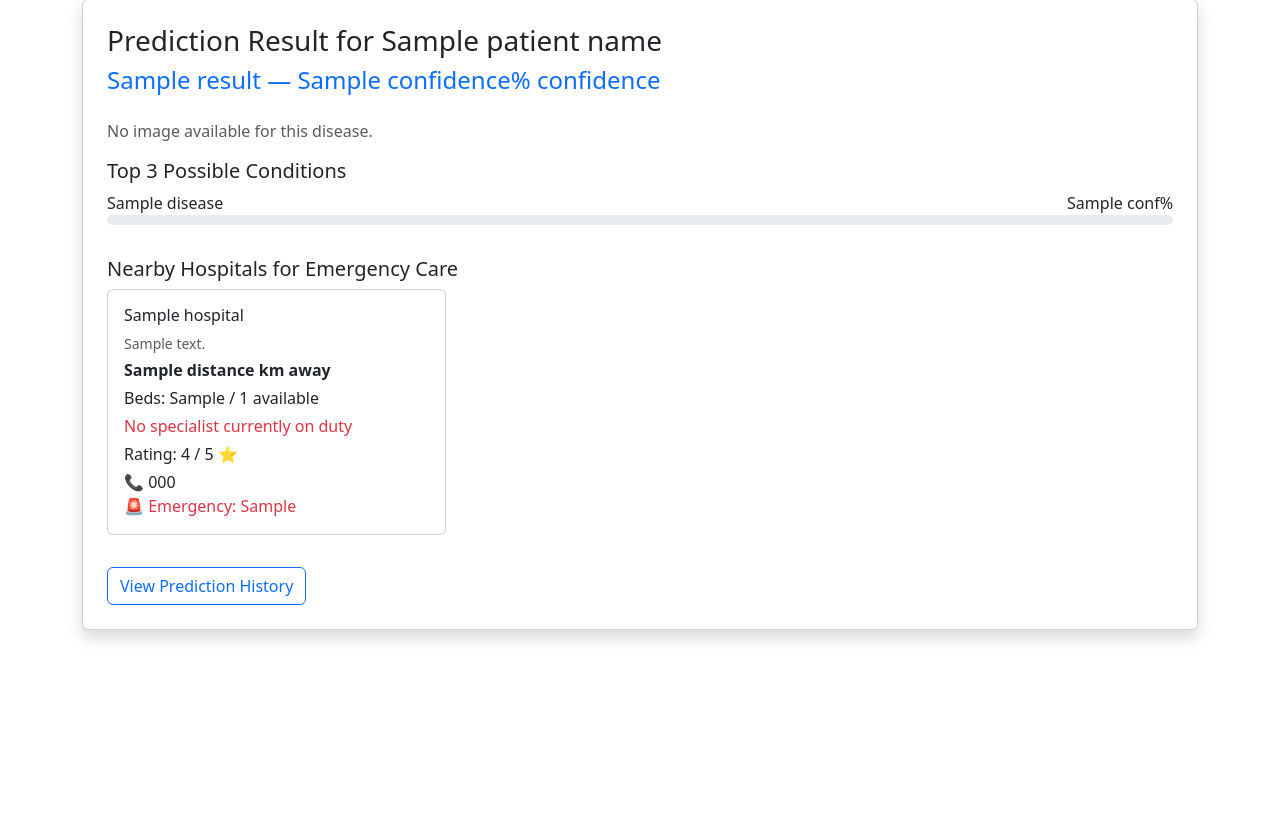
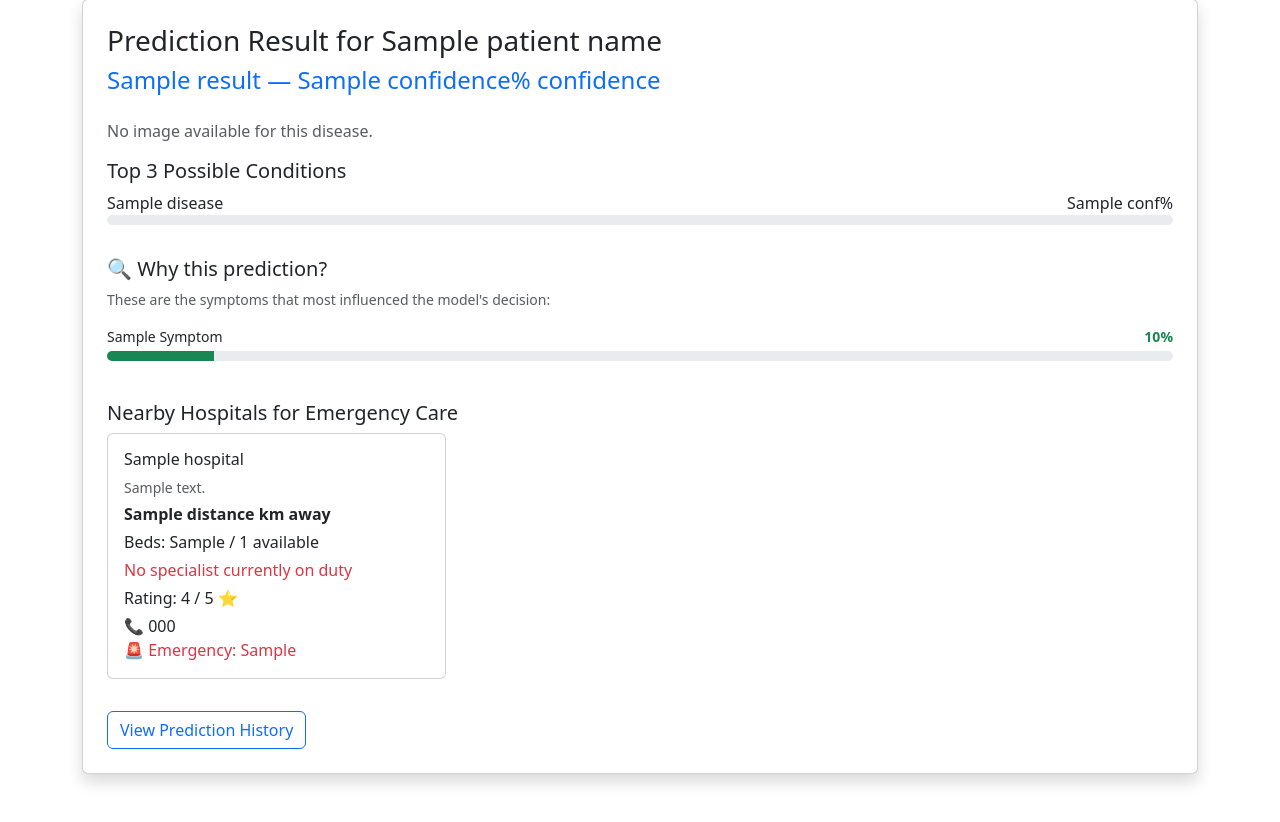
Before and after one commit to DTirthankar/DigitalHMS, a Django app: template templates/predict.html in a window 1280 px wide. Shown: the part 576-1398 px from the top of the page. Before the commit the page ends 1217 px from the top, so only its background shows below. Run offline with Django 5.2, Linux system fonts and the light colour scheme; the template is opened without the code that fills it: most values are stand-ins (such as "Sample title", 1, 10 or a date in 2020); parts of the project's set-up code (start-up, migrations or seed data) failed here and were passed over; some libraries are stand-ins or nearby versions.

Commit message:
Add low confidence warning and XAI symptom progress bars to predict template

```diff
--- a/templates/predict.html
+++ b/templates/predict.html
@@ -114,7 +114,45 @@
         </div>
         {% endfor %}
         {% endif %}
+                {% if confidence_warning %}
+        <div class="alert alert-warning mt-3">
+            ⚠️ <strong>Low Confidence Warning:</strong>
+            Model confidence is only {{ confidence }}%.
+            This result may not be accurate.
+            Please consult a qualified healthcare professional.
+        </div>
+        {% endif %}
 
+        {% if xai_symptoms %}
+        <div class="mt-4">
+            <h5>🔍 Why this prediction?</h5>
+            <p class="text-muted small mb-3">
+                These are the symptoms that most influenced
+                the model's decision:
+            </p>
+            {% for item in xai_symptoms %}
+            <div class="mb-3">
+                <div class="d-flex justify-content-between mb-1">
+                    <span style="text-transform:capitalize;
+                                 font-size:14px;">
+                        {{ item.symptom }}
+                    </span>
+                    <span class="fw-bold text-success"
+                          style="font-size:14px;">
+                        {{ item.score }}%
+                    </span>
+                </div>
+                <div class="progress" style="height:10px;">
+                    <div class="progress-bar bg-success"
+                         role="progressbar"
+                         style="width:{{ item.score }}%;
+                                max-width:100%;">
+                    </div>
+                </div>
+            </div>
+            {% endfor %}
+        </div>
+        {% endif %}
         {% if nearby_hospitals %}
         <h5 class="mt-4">Nearby Hospitals for Emergency Care</h5>
         <div class="row">
```
